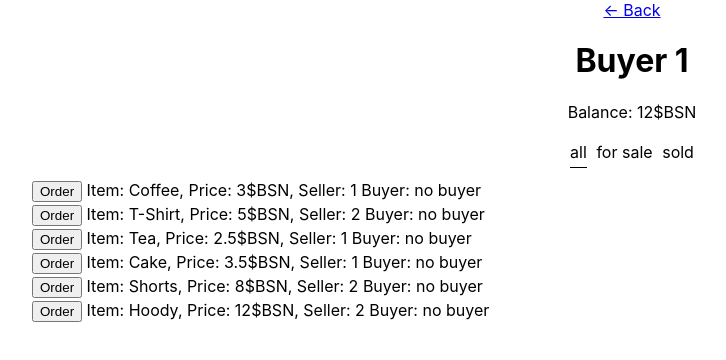
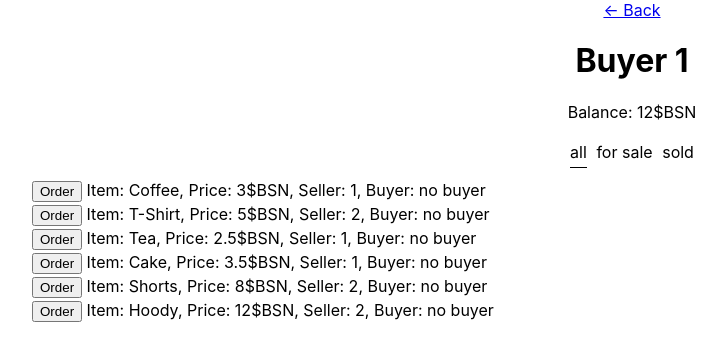
Before and after one commit to timhc22/shopping-poc, a React (Create React App) app: page /buyer/1 in a window 1280 px wide. Shown: the top 360 px of the page, without its empty margins (8-734 px from the left). Built offline with nearby package versions, Linux system fonts and the light colour scheme.

Commit message:
Add comma

```diff
--- a/src/components/Item.tsx
+++ b/src/components/Item.tsx
@@ -44,7 +44,7 @@ const Item = ({ item, toggleItemStatus, readOnly = false, sellerId, buyerId }: I
           item && item.sold && 'item__text--sold'
         )}>Price: {item.price}$BSN,</span>
         <span>&nbsp;</span>
-        <span>{item.sellerId ? `Seller: ${item.sellerId}` : 'Seller: no seller'}</span>
+        <span>{item.sellerId ? `Seller: ${item.sellerId}` : 'Seller: no seller'},</span>
         <span>&nbsp;</span>
         <span>
           {item.buyerId ? `Buyer: ${item.buyerId}` : 'Buyer: no buyer'}
```
